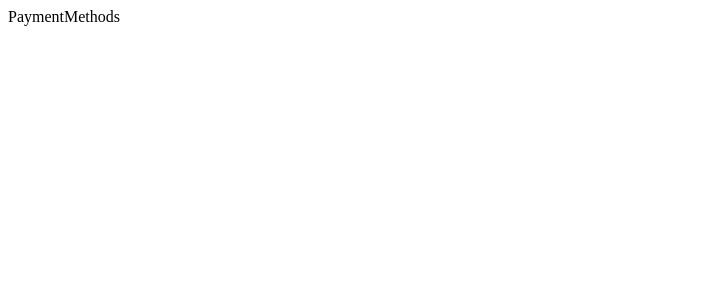
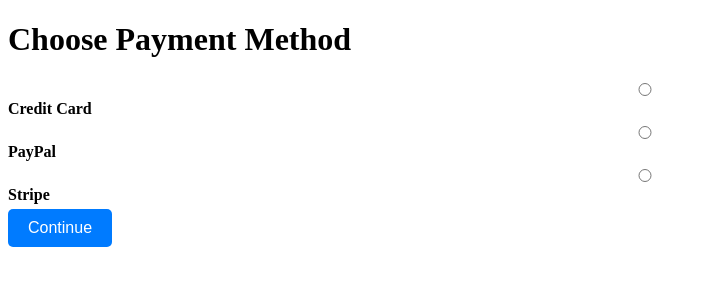
Before and after one commit to Mansi209aps/FoodHub, a React (Create React App) app: page /paymentmethod in a window 1280 px wide. Shown: the top 300 px of the page, without its empty margins (0-707 px from the left). Built offline with nearby package versions, Linux system fonts and the light colour scheme.

Commit message:
gallery card

```diff
--- a/src/components/Pages/ChoosePaymentMethod.js
+++ b/src/components/Pages/ChoosePaymentMethod.js
@@ -1,9 +1,74 @@
-import React from 'react'
+import React, { useState } from 'react';
 
-const PaymentMethods = () => {
-    return (
-        <div>PaymentMethods</div>
-    )
-}
+const ChoosePaymentMethod = () => {
+  const [selectedPayment, setSelectedPayment] = useState('');
 
-export default PaymentMethods
+  const handlePaymentSelection = (event) => {
+    setSelectedPayment(event.target.value);
+  };
+
+  const handleSubmit = (event) => {
+    event.preventDefault();
+    // Perform any necessary actions with the selected payment method
+    console.log('Selected Payment:', selectedPayment);
+    // Redirect or proceed to the next step
+  };
+
+  return (
+    <div className="container mx-auto">
+      <h1 className="text-2xl font-bold mb-4">Choose Payment Method</h1>
+
+      <form onSubmit={handleSubmit}>
+        <div className="flex flex-col space-y-4">
+          <div className="flex items-center">
+            <input
+              type="radio"
+              id="creditCard"
+              value="creditCard"
+              checked={selectedPayment === 'creditCard'}
+              onChange={handlePaymentSelection}
+              className="mr-2"
+            />
+            <label htmlFor="creditCard">Credit Card</label>
+          </div>
+
+          <div className="flex items-center">
+            <input
+              type="radio"
+              id="paypal"
+              value="paypal"
+              checked={selectedPayment === 'paypal'}
+              onChange={handlePaymentSelection}
+              className="mr-2"
+            />
+            <label htmlFor="paypal">PayPal</label>
+          </div>
+
+          <div className="flex items-center">
+            <input
+              type="radio"
+              id="stripe"
+              value="stripe"
+              checked={selectedPayment === 'stripe'}
+              onChange={handlePaymentSelection}
+              className="mr-2"
+            />
+            <label htmlFor="stripe">Stripe</label>
+          </div>
+
+          {/* Add more payment options as needed */}
+        </div>
+
+        <button
+          type="submit"
+          className="bg-blue-500 hover:bg-blue-600 text-white py-2 px-4 rounded mt-4"
+          disabled={!selectedPayment}
+        >
+          Continue
+        </button>
+      </form>
+    </div>
+  );
+};
+
+export default ChoosePaymentMethod;
--- a/src/components/Pages/Gallery.js
+++ b/src/components/Pages/Gallery.js
@@ -1,62 +1,50 @@
-import React from 'react'
-import { Navbar } from '../Shared/Navbar'
-import { Footer } from '../Shared/Footer'
-import Card from './Card'
+import React from 'react';
+import { Navbar } from '../Shared/Navbar';
+import { Footer } from '../Shared/Footer';
+import Card from './Card';
 import { CartItem } from '../Shared/CartItem';
 import Menu from '../Shared/Menu';
 
 const Gallery = () => {
     return (
-        <>
         <div>
             <Navbar />
 
-                {/* cards */}
-                {/* <div className="grid gap-6 row-gap-5 mb-8 lg:grid-cols-4 sm:row-gap-6 sm:grid-cols-2 pt-9 px-4"> */}
-
-                <div className='h-56 grid grid-cols-4 gap-4 content-start p-6'>
+            <div className='grid gap-6 row-gap-5  lg:grid-cols-4 sm:row-gap-6 sm:grid-cols-2 pt-9 px-4'>
                 {Menu.MenuData.map((item, index) => {
                     return (
-                            <div>
+                        <div key={index} className='mb-6'>
                             <CartItem
                                 img={item.img}
                                 title={item.title}
                                 desc={item.desc}
                                 price={item.price}
                                 item={item}
-                                    key={index}
                             />
-
-                                {/* <Card price={item.price} key={index} />  */}
                         </div>
-                        )
+                    );
                 })}
-                    {/* {Menu.MenuData.map((item, index) => {
-                        return (
-                            <Card price={item.price} key={index} />
-                        )
-                    })} */}
             </div>
-            </div >
-
-            {/* < a
+            <div className='pb-2 flex justify-end px-7'>
+                <a
                     href="/cart"
-                className="inline-flex items-center justify-center h-12 px-6 font-medium tracking-wide transition duration-200 rounded shadow-md text-white bg-red-500 hover:bg-white hover:text-red-800 hover:border-4 border-red-600 focus:shadow-outline focus:outline-none "
+                    className="inline-flex items-center justify-center h-12 px-6 font-medium tracking-wide transition duration-200 rounded shadow-md text-white bg-red-600 hover:bg-white hover:text-red-800 hover:border-4 border-red-600 focus:shadow-outline focus:outline-none "
                     aria-label="Order now"
                     title="Order now"
                 >
                     Next
-                <svg svg
+                    <svg
                         className=" w-4 ml-2"
                         fill="currentColor"
                         viewBox="0 0 12 12"
                     >
                         <path d="M9.707,5.293l-5-5A1,1,0,0,0,3.293,1.707L7.586,6,3.293,10.293a1,1,0,1,0,1.414,1.414l5-5A1,1,0,0,0,9.707,5.293Z" />
-                </svg >
-            </a > */}
+                    </svg>
+                </a>
+            </div>
+            <Footer />
+        </div>
+    );
+};
 
-        </>
-    )
-}
-
-export default Gallery
+export default Gallery;
--- a/src/components/Shared/CartItem.js
+++ b/src/components/Shared/CartItem.js
@@ -51,7 +51,6 @@
 export const CartItem = (props) => {
     const { addItem } = useCart();
     const { removeItem } = useCart();
-
     return (
         <div className='pb-5'>
             <div a href="/" aria-label="View Item">
@@ -71,26 +70,29 @@
                     </div>
                 </div>
             </div>
-            <div className="food-card">
-                <p>{props.price}</p>
-                <select className='m-2 h-100 rounded'>
+            <div className="food-card my-3">
+                <div className='inline-flex'>
+                    <div className='text-2xl'>₹{props.price}</div>
+                    <select className='mx-3 h-100 rounded'>
                         <option value="half">Half</option>
                         <option value="full">Full</option>
                     </select>
 
-                <div className="quantity-container">
-                    <button className='mx-2'
+                    <div className="quantity-container ml-12">
+                        <button className='mx-3 px-3 py-2 bg-red-600 hover:bg-red-300'
                             onClick={() => addItem(props.item)}
                         >
                             +
                         </button>
-                    <button
+                        {/* <div>{items.quantity}</div> */}
+                        <button className='mx-3 px-3.5 py-2 bg-red-600 hover:bg-red-300'
                             onClick={() => removeItem(props.item)}
                         >
                             -
                         </button>
                     </div>
                 </div>
+            </div>
 
         </div>
     );
```
Lines whose indentation alone changed are shown as unchanged.
